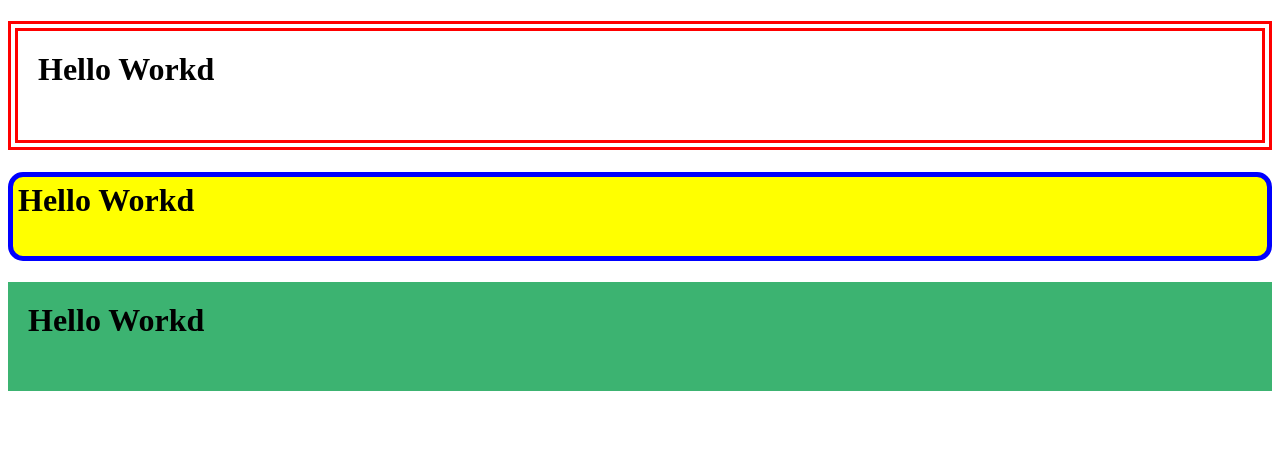
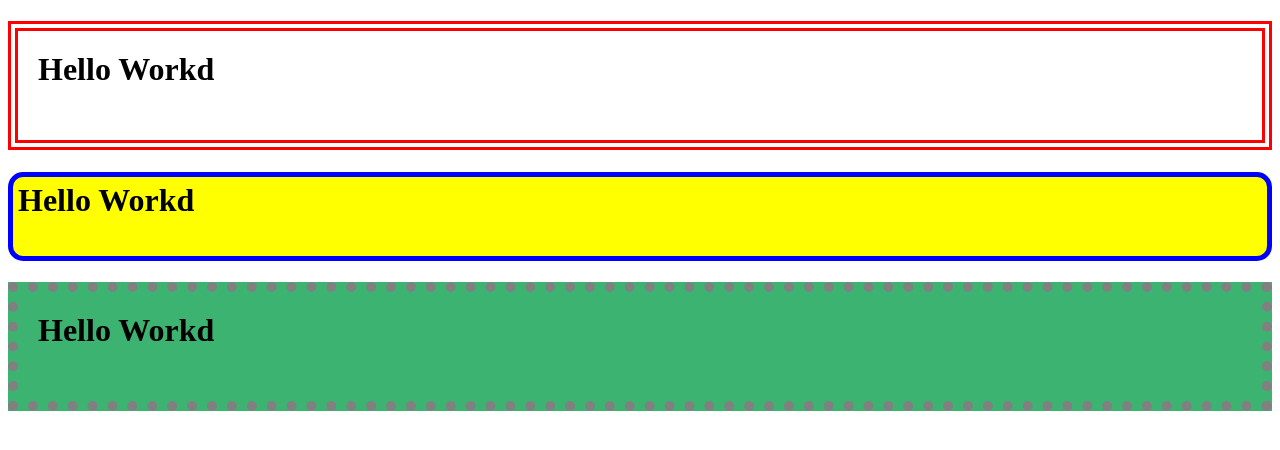
Before and after one commit to irischue1218-code/0323, a plain HTML site: page index.html in a window 1280 px wide. Drawn offline with Linux system fonts and the light colour scheme.

Commit message:
Change border style from spotted to dotted

```diff
--- a/index.html
+++ b/index.html
@@ -20,7 +20,7 @@
 
 .round3 {
   background-color:mediumseagreen;
-  border: 10px spotted gray;
+  border: 10px dotted gray;
   padding: 20px;
 }
 </style>
```
